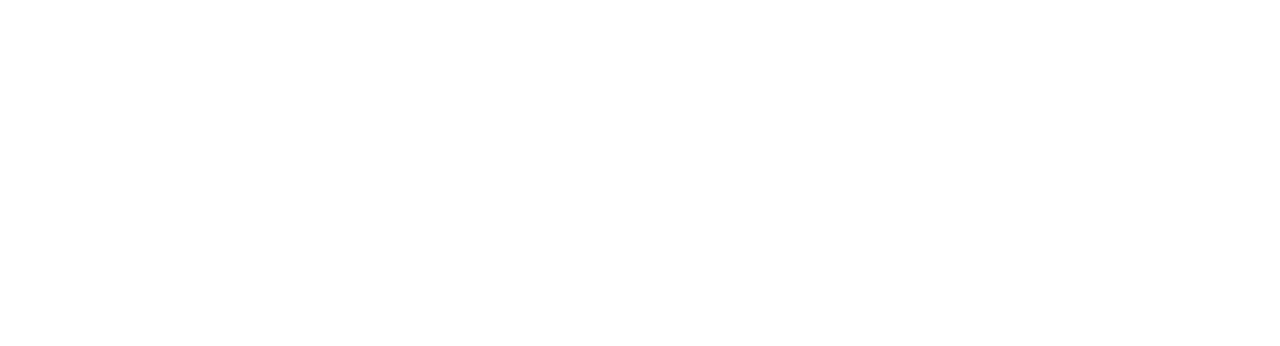
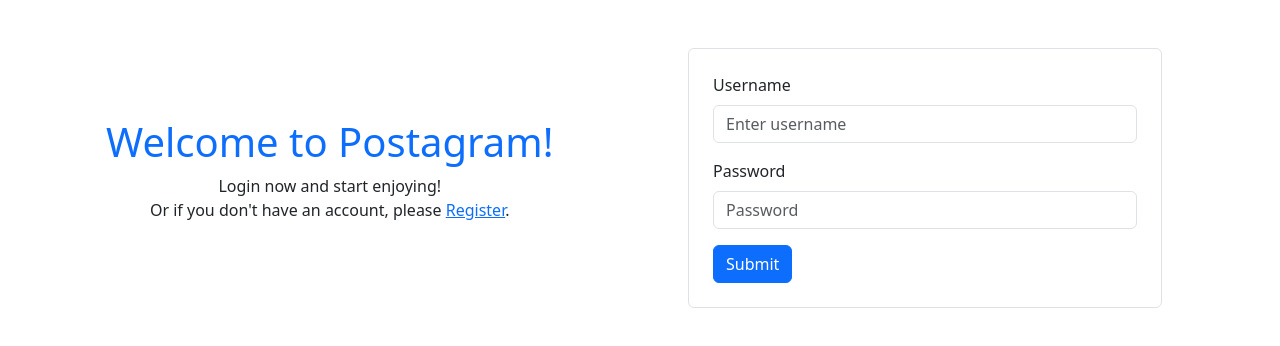
Before and after one commit to franciscapr/dj-api, a React (Create React App) app in the folder social-media-app/: page /login in a window 1280 px wide. Before the commit this address had no page. Shown: the top 346 px of the page. Built offline with nearby package versions, Linux system fonts and the light colour scheme.

Commit message:
pagina de inicio

```diff
--- a/social-media-app/src/App.js
+++ b/social-media-app/src/App.js
@@ -2,6 +2,7 @@
 import { Route, Routes } from "react-router-dom";
 import Home from "./pages/Home";
 import Registration from "./pages/Registration";
+import Login from "./pages/Login";
 
 
 function App() {
@@ -9,6 +10,7 @@
     <Routes>
       <Route path="/" element={<Home />} />
       <Route path="/register/" element={<Registration />} />
+      <Route path="/login/" element={<Login />} />
 
     </Routes>
   );
--- /dev/null
+++ b/social-media-app/src/components/authentication/LoginForm.jsx
@@ -0,0 +1,97 @@
+import React, { useState } from "react";
+import {Form, Button } from "react-bootstrap";
+import axios from "axios";
+import { useNavigate } from "react-router-dom";
+
+
+// Logica para el inicio de sesión
+function LoginForm() {
+    const navigate = useNavigate();
+    const [validated, setValidated] = useState(false);
+    const [form, setForm] = useState({});
+    const [error, setError] = useState(null);
+
+
+    const handleSubmit = (event) => {
+        event.preventDefault();
+        const loginForm = event.currentTarget;
+
+        if (loginForm.checkValidity() === false) {
+            event.stopPropagation();
+        }
+        setValidated(true);
+
+        const data = {
+            username: form.username,
+            password: form.password,
+        };
+
+    axios
+        .post("http://localhost:8000/api/auth/login/", data)
+        .then((res) => {
+            // Registering the account and token in the store
+            localStorage.setItem("auth", JSON.stringify({
+                access: res.data.access,
+                refresh: res.data.refresh,
+                user: res.data.user,
+            }));
+
+            navigate("/");
+        })
+        .catch((err) => {
+            if (err.message) {
+                setError(err.request.response);
+            }
+        });
+    };
+
+
+    return (
+        <Form
+        id="registration-form"
+        className="border p-4 rounded"
+        noValidate
+        validated={validated}
+        onSubmit={handleSubmit}
+        >
+
+        <Form.Group className="mb-3">
+            <Form.Label>Username</Form.Label>
+            <Form.Control
+            value={form.username}
+            onChange={(e) => setForm({ ...form, username: e.target.value })}
+            required
+            type="text"
+            placeholder="Enter username"
+            />
+
+            <Form.Control.Feedback type="invalid">
+            This file is required.
+            </Form.Control.Feedback>
+        </Form.Group>
+
+
+        <Form.Group className="mb-3">
+            <Form.Label>Password</Form.Label>
+            <Form.Control
+            value={form.password}
+            minLength="8"
+            onChange={(e) => setForm({ ...form, password: e.target.value })}
+            required
+            type="password"
+            placeholder="Password"
+            />
+            <Form.Control.Feedback type="invalid">
+            Please provide a valid password.
+            </Form.Control.Feedback>
+        </Form.Group>
+
+        <div className="text-content text-danger">{error && <p>{error}</p>}</div>
+
+        <Button variant="primary" type="submit">
+            Submit
+        </Button>
+        </Form>
+    );
+}
+export default LoginForm;
--- /dev/null
+++ b/social-media-app/src/pages/Login.jsx
@@ -0,0 +1,29 @@
+import React from "react";
+import { Link} from "react-router-dom";
+import LoginForm from "../components/authentication/LoginForm";
+
+
+function Login() {
+    return (
+        <div className="container">
+            <div className="row">
+                <div className="col-md-6 d-flex align-items-center">
+                    <div className="content text-center px-4">
+                        <h1 className="text-primary">
+                            Welcome to Postagram!
+                        </h1>
+                        <p className="conten">
+                            Login now and start enjoying! <br />
+                            Or if you don't have an account, please{" "}
+                            <Link to="/register/">Register</Link>.
+                        </p>
+                    </div>
+                </div>
+                <div className="col-md-6 p-5"><LoginForm />
+                </div>
+            </div>
+        </div>
+    );
+}
+
+export default Login;
```
